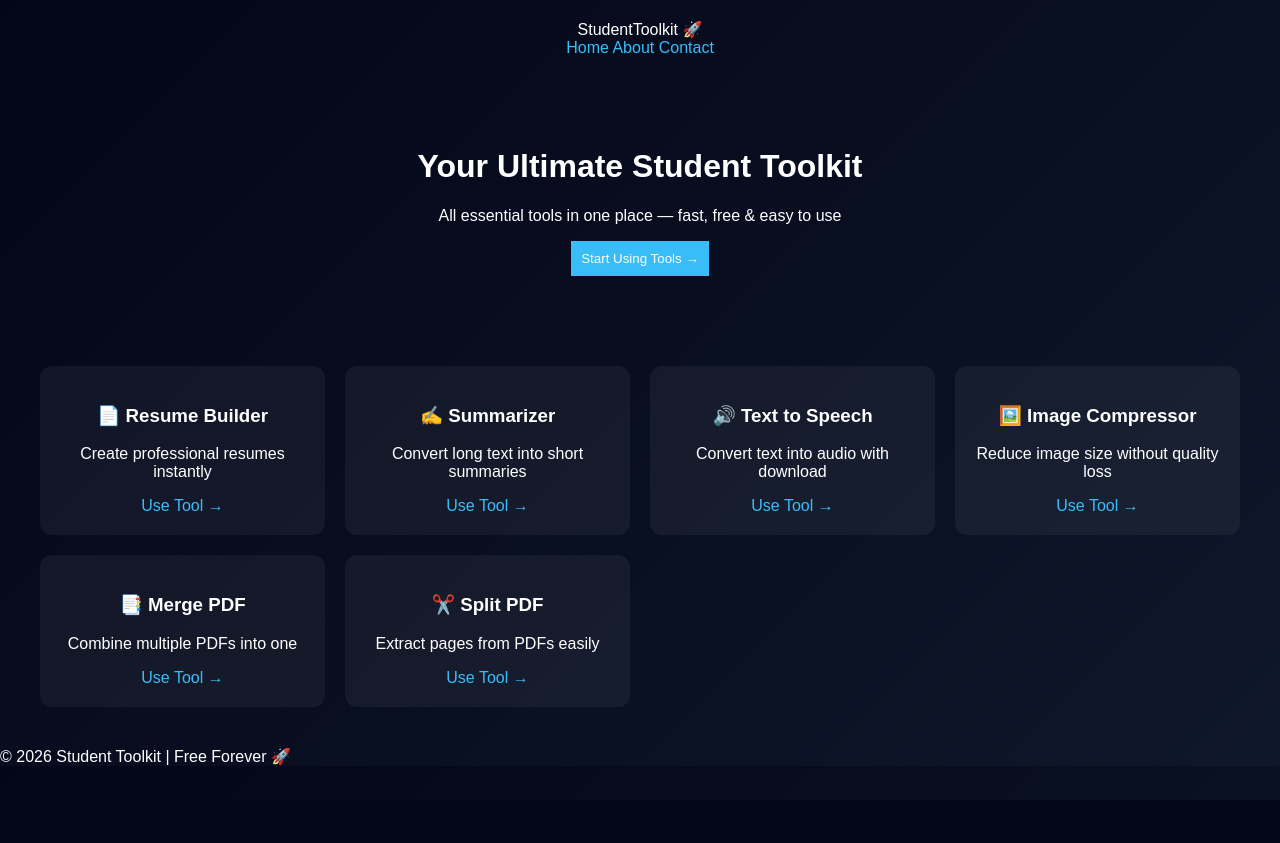
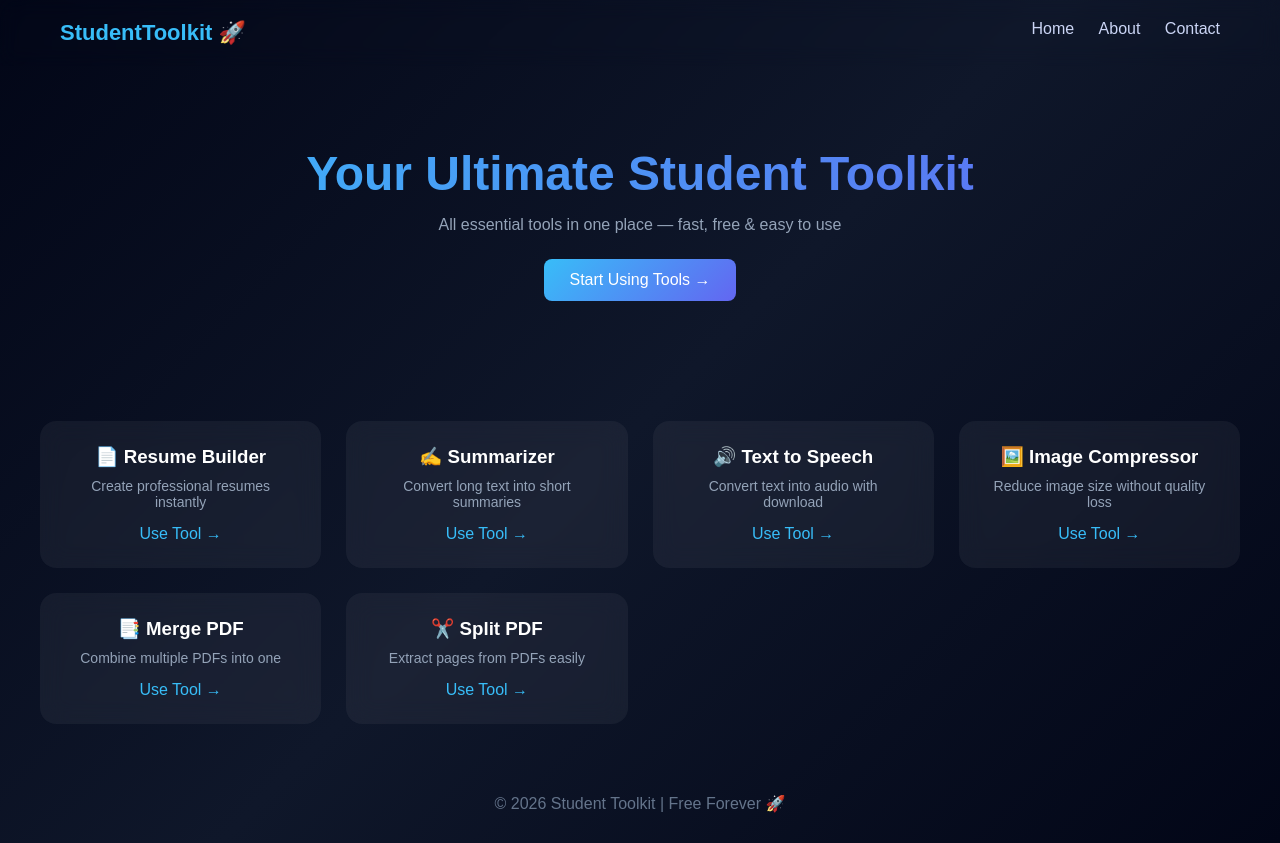
Before and after one commit to bhavishyabachani7-cloud/students_tools_hub, a Flask app: page / in a window 1280 px wide. Before the commit the page ends 766 px from the top, so only its background shows below. Run offline with Flask 3, Linux system fonts and the light colour scheme.

Commit message:
Update style.css

```diff
--- a/static/style.css
+++ b/static/style.css
@@ -1,28 +1,114 @@
+* {
+    margin: 0;
+    padding: 0;
+    box-sizing: border-box;
+}
+
 body {
     font-family: 'Poppins', sans-serif;
-    background: linear-gradient(135deg, #020617, #0f172a);
-    color: white;
-    margin: 0;
+    background: linear-gradient(135deg, #020617, #0f172a, #020617);
+    color: #fff;
 }
 
-.navbar { text-align:center; padding:20px; }
-.hero { text-align:center; padding:50px; }
-
-.container {
-    display:grid;
-    grid-template-columns:repeat(auto-fit,minmax(250px,1fr));
-    gap:20px;
-    padding:40px;
+/* NAVBAR */
+.navbar {
+    display: flex;
+    justify-content: space-between;
+    padding: 20px 60px;
+    backdrop-filter: blur(10px);
 }
 
-.card {
-    background:rgba(255,255,255,0.05);
-    padding:20px;
-    border-radius:12px;
-    text-align:center;
+.logo {
+    font-size: 22px;
+    font-weight: bold;
+    color: #38bdf8;
 }
 
-a { color:#38bdf8; text-decoration:none; }
-form { width:60%; margin:auto; }
-input, textarea { width:100%; padding:10px; margin:10px 0; }
-button { padding:10px; background:#38bdf8; border:none; color:white; }
+.nav-links a {
+    margin-left: 20px;
+    color: #cbd5f5;
+    text-decoration: none;
+}
+
+.nav-links a:hover {
+    color: white;
+}
+
+/* HERO */
+.hero {
+    text-align: center;
+    padding: 80px 20px;
+}
+
+.hero h1 {
+    font-size: 48px;
+    background: linear-gradient(to right, #38bdf8, #6366f1);
+    -webkit-background-clip: text;
+    color: transparent;
+}
+
+.hero p {
+    margin-top: 15px;
+    color: #94a3b8;
+}
+
+.cta {
+    margin-top: 25px;
+    padding: 12px 25px;
+    border: none;
+    background: linear-gradient(135deg, #38bdf8, #6366f1);
+    color: white;
+    border-radius: 8px;
+    cursor: pointer;
+    font-size: 16px;
+}
+
+.cta:hover {
+    opacity: 0.9;
+}
+
+/* TOOLS GRID */
+.container {
+    padding: 40px;
+    display: grid;
+    grid-template-columns: repeat(auto-fit, minmax(250px, 1fr));
+    gap: 25px;
+}
+
+/* CARD */
+.card {
+    background: rgba(255, 255, 255, 0.05);
+    backdrop-filter: blur(12px);
+    border-radius: 16px;
+    padding: 25px;
+    text-align: center;
+    transition: 0.3s;
+}
+
+.card:hover {
+    transform: translateY(-8px);
+    background: rgba(255, 255, 255, 0.08);
+}
+
+.card h3 {
+    margin-bottom: 10px;
+}
+
+.card p {
+    color: #94a3b8;
+    font-size: 14px;
+}
+
+.card a {
+    display: inline-block;
+    margin-top: 15px;
+    color: #38bdf8;
+    text-decoration: none;
+}
+
+/* FOOTER */
+.footer {
+    text-align: center;
+    padding: 30px;
+    color: #64748b;
+}
```
